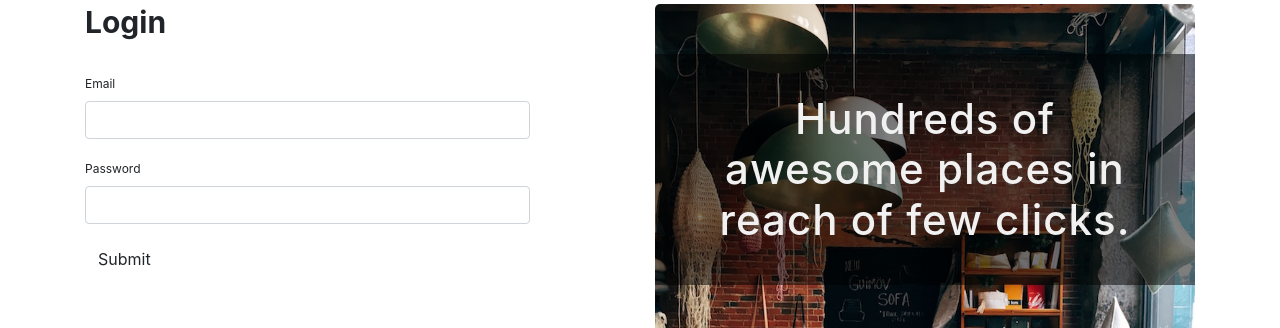
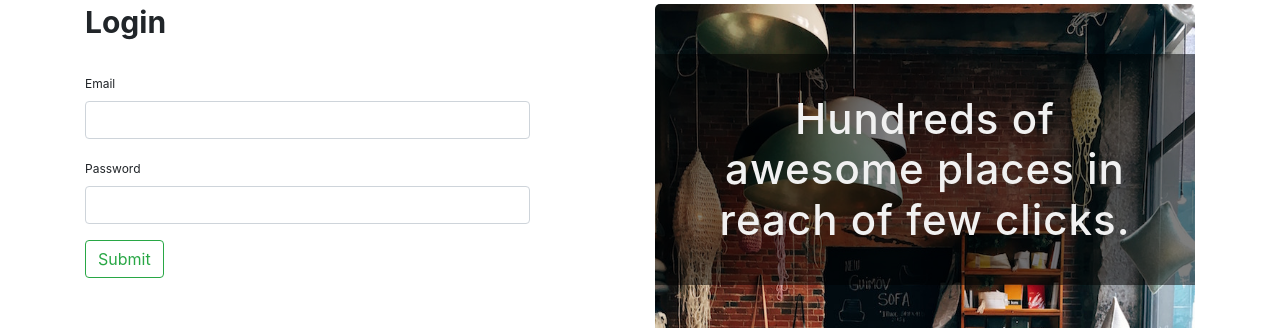
Before and after one commit to G3Kaliaperumal/ReactNodeAngularInDepthGuide, a React (Create React App) app in the folder react-application/: page /login in a window 1280 px wide. Shown: the part 132-460 px from the top of the page. Built offline with nearby package versions, Linux system fonts and the light colour scheme.

Commit message:
Lecture 90 - React-hook-form

```diff
--- a/react-application/package.json
+++ b/react-application/package.json
@@ -20,6 +20,7 @@
     "popper.js": "^1.16.0",
     "react": "^16.13.1",
     "react-dom": "^16.13.1",
+    "react-hook-form": "^6.2.0",
     "react-redux": "^7.2.0",
     "react-router-dom": "^5.2.0",
     "react-scripts": "3.4.1",
--- /dev/null
+++ b/react-application/src/components/forms/LoginForm.js
@@ -0,0 +1,24 @@
+import React from 'react';
+import { useForm } from 'react-hook-form';
+
+const LoginForm = ({ onSubmit }) => {
+  const { register, handleSubmit } = useForm();
+
+  return (
+    <form onSubmit={handleSubmit(onSubmit)}>
+      <div className="form-group">
+        <label htmlFor="email">Email</label>
+        <input ref={register} name="email" type="email" className="form-control" id="email" />
+      </div>
+
+      <div className="form-group">
+        <label htmlFor="password">Password</label>
+        <input ref={register} name="password" type="password" className="form-control" id="password" />
+      </div>
+
+      <button type="submit" className="btn btn-outline-success my-2 my-sm-0">Submit</button>
+    </form>
+  )
+}
+
+export default LoginForm;
--- a/react-application/src/pages/Login.js
+++ b/react-application/src/pages/Login.js
@@ -1,19 +1,8 @@
 import React from 'react';
+import LoginForm from '../components/forms/LoginForm'
 
 class Login extends React.Component {
-  state = {
-    email: '',
-    password: ''
-  }
-
-  handleInputChange = (event) => {
-    const { name, value } = event.target;
-    this.setState({ [name]: value });
-  }
-
-  handleSubmit = (event) => {
-    alert(JSON.stringify(this.state));
-  }
+  loginUser = (loginData) => alert(JSON.stringify(loginData));
 
   render() {
     return (
@@ -21,19 +10,7 @@ class Login extends React.Component {
         <div className="row">
           <div className="col-md-5">
             <h1 className="page-title">Login</h1>
-            <form>
-              <div className="form-group">
-                <label htmlFor="email">Email</label>
-                <input onChange={this.handleInputChange} name="email" type="email" className="form-control" id="email" />
-              </div>
-
-              <div className="form-group">
-                <label htmlFor="password">Password</label>
-                <input onChange={this.handleInputChange} name="password" type="password" className="form-control" id="password" />
-              </div>
-
-              <button onClick={this.handleSubmit} type="button" className="btn btn-bwm-main">Submit</button>
-            </form>
+            <LoginForm onSubmit={this.loginUser} />
           </div>
           <div className="col-md-6 ml-auto">
             <div className="image-container">
--- a/react-application/src/pages/Register.js
+++ b/react-application/src/pages/Register.js
@@ -28,7 +28,7 @@ class Register extends React.Component {
                 <input type="password" className="form-control" id="passwordConfirmation" />
               </div>
 
-              <button type="submit" className="btn btn-bwm-main">Submit</button>
+              <button type="submit" className="btn btn-outline-success my-2 my-sm-0">Submit</button>
             </form>
           </div>
           <div className="col-md-6 ml-auto">
```
Also changed, not shown: 1 other file (tests, documents, lock files or other folders).
